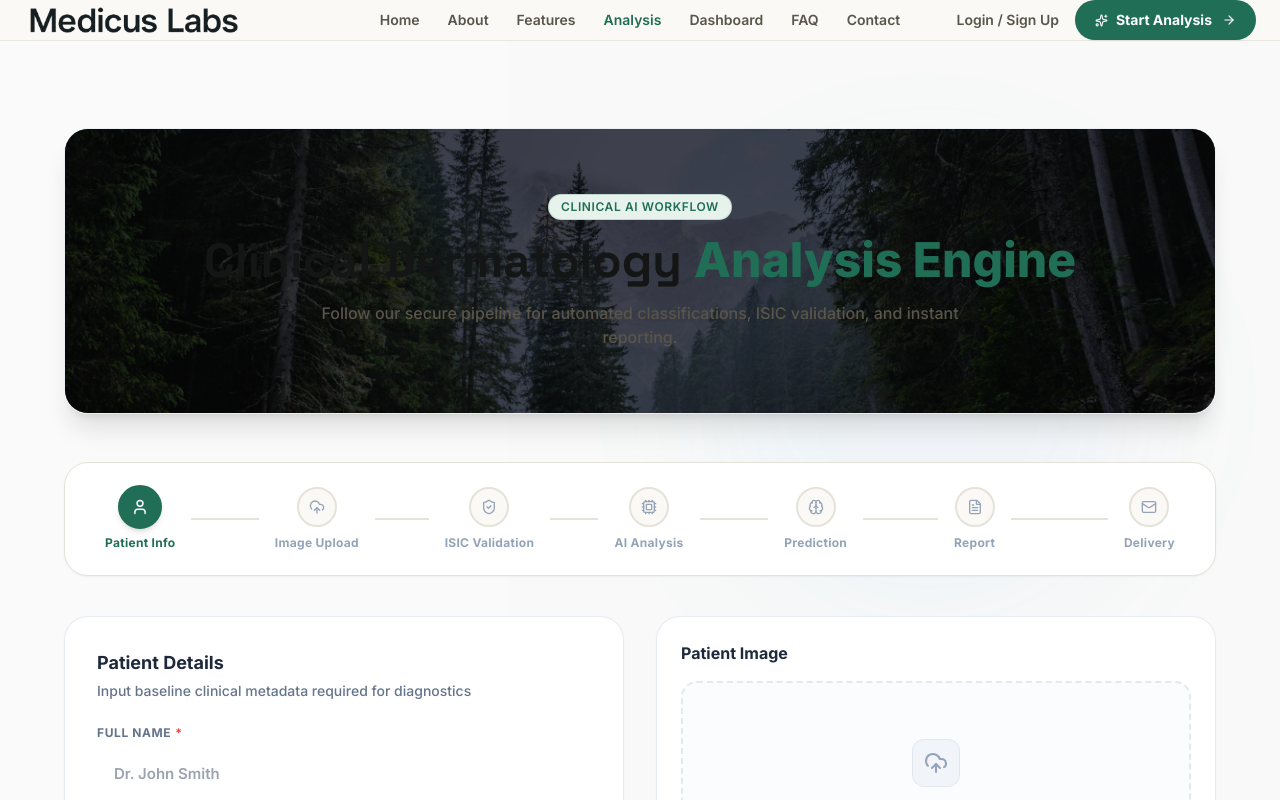
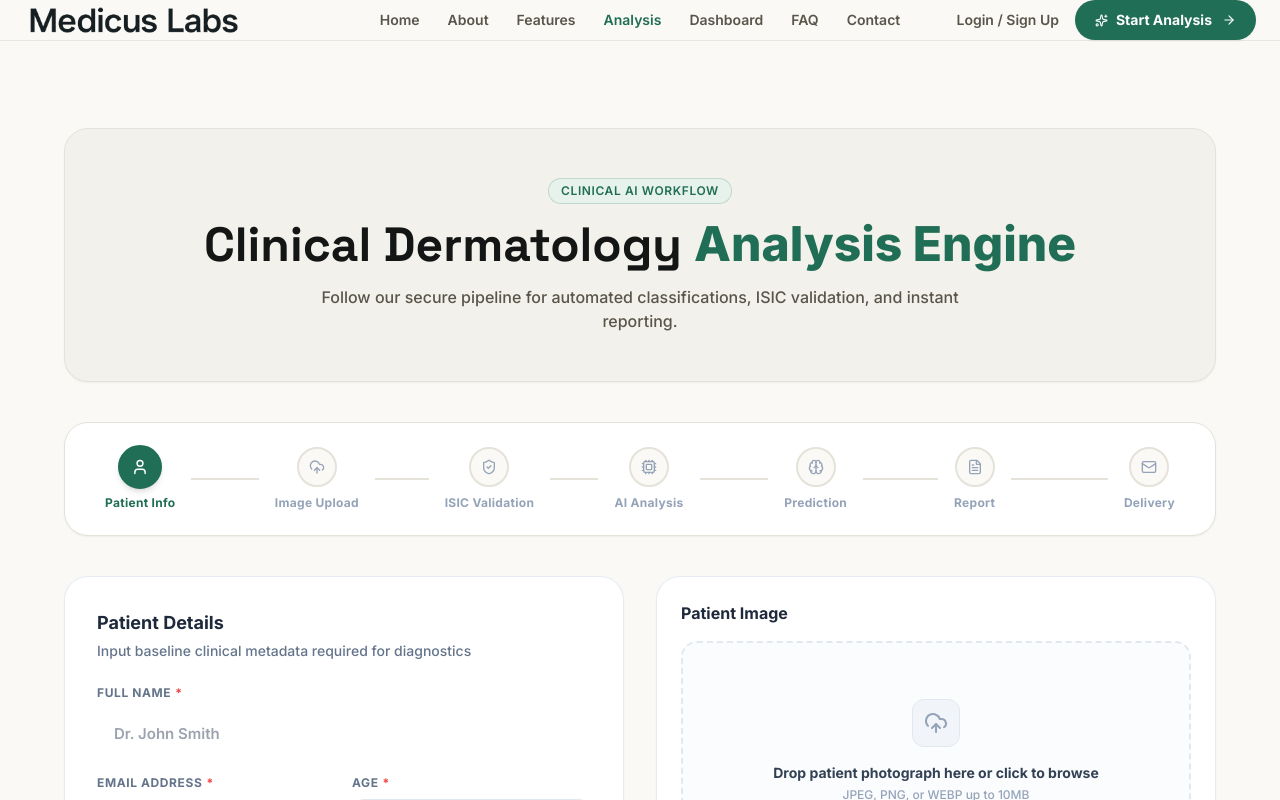
Before and after one commit to mallikarjunr444-gif/labs, a React (Vite) app in the folder frontend/: page /analysis in a window 1280 px wide. Shown: the top 800 px of the page. Built offline with nearby package versions, Linux system fonts and the light colour scheme.

Commit message:
fix(frontend): remove dark forest background image from Analysis header banner for clean MeetAugust sand aesthetic

```diff
--- a/frontend/src/pages/Analysis.tsx
+++ b/frontend/src/pages/Analysis.tsx
@@ -257,21 +257,13 @@
   };
 
   return (
-    <div className="min-h-screen bg-slate-50/50 text-slate-900 selection:bg-sky-500/10 selection:text-sky-900">
+    <div className="min-h-screen bg-[#FAF9F5] text-[#141515] selection:bg-[#206E55]/20 font-sans">
       <PremiumNavbar />
 
       <main className="relative pt-32 pb-24 px-4 sm:px-6">
-        {/* Ambient page background glow */}
-        <div className="absolute top-[10%] right-[10%] w-[450px] h-[450px] bg-gradient-to-br from-sky-400/5 to-indigo-400/5 rounded-full blur-3xl pointer-events-none" />
-
         <div className="relative z-10 max-w-6xl mx-auto">
           {/* Header Banner */}
-          <div className="relative w-full rounded-3xl overflow-hidden mb-12 shadow-xl border border-slate-200/60">
-            <div className="absolute inset-0">
-              <img src="/media/hero-man-bench.jpg" alt="Clinical AI Diagnostics" className="w-full h-full object-cover" />
-              <div className="absolute inset-0 bg-slate-950/75 mix-blend-multiply" />
-            </div>
-            <div className="relative z-10 py-16 px-8 text-center sm:px-12">
+          <div className="w-full rounded-3xl bg-[#F3F1EB] border border-[#E5E2DA] py-12 px-6 sm:px-12 text-center mb-10 shadow-sm">
             <motion.div
               initial={{ opacity: 0, y: 20 }}
               animate={{ opacity: 1, y: 0 }}
@@ -287,7 +279,6 @@
                 Follow our secure pipeline for automated classifications, ISIC validation, and instant reporting.
               </p>
             </motion.div>
-            </div>
           </div>
 
           {/* Stepper Widget */}
```
Lines whose indentation alone changed are shown as unchanged.
